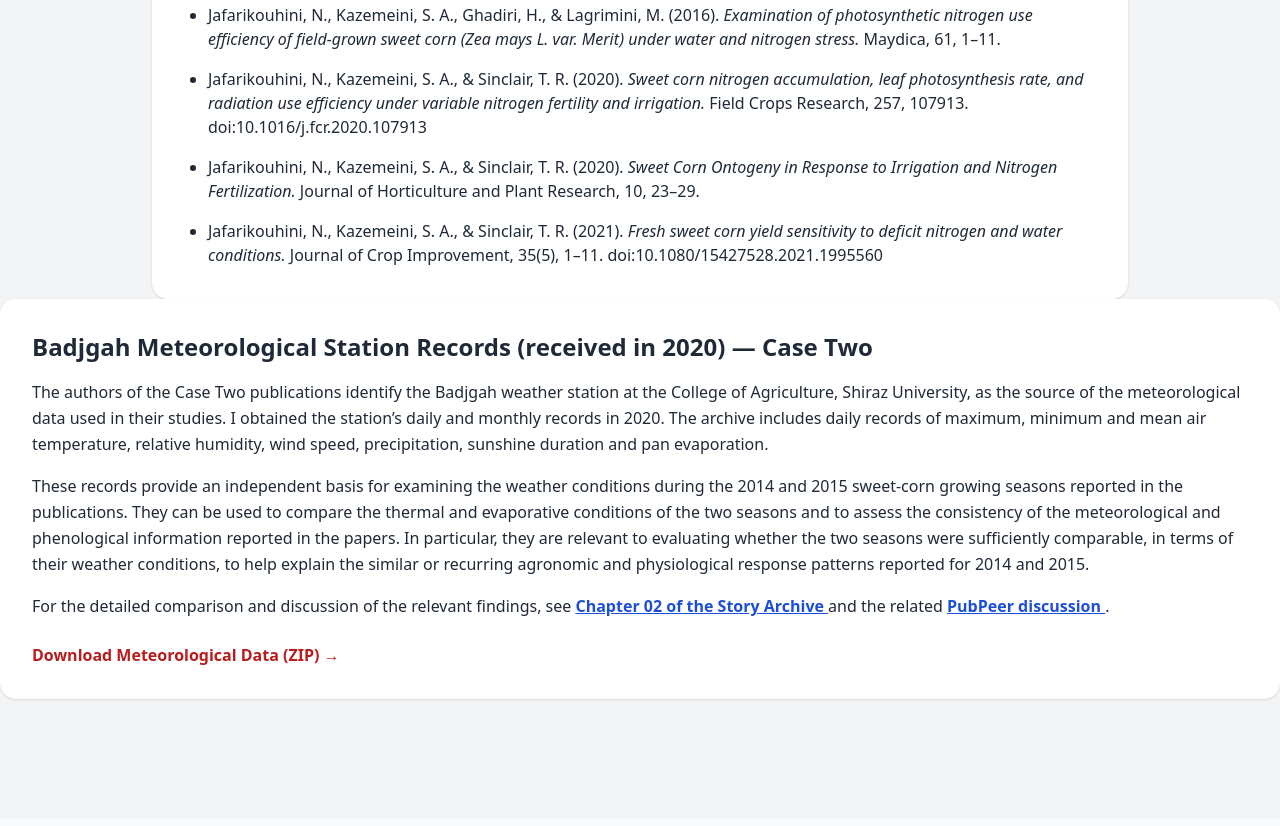
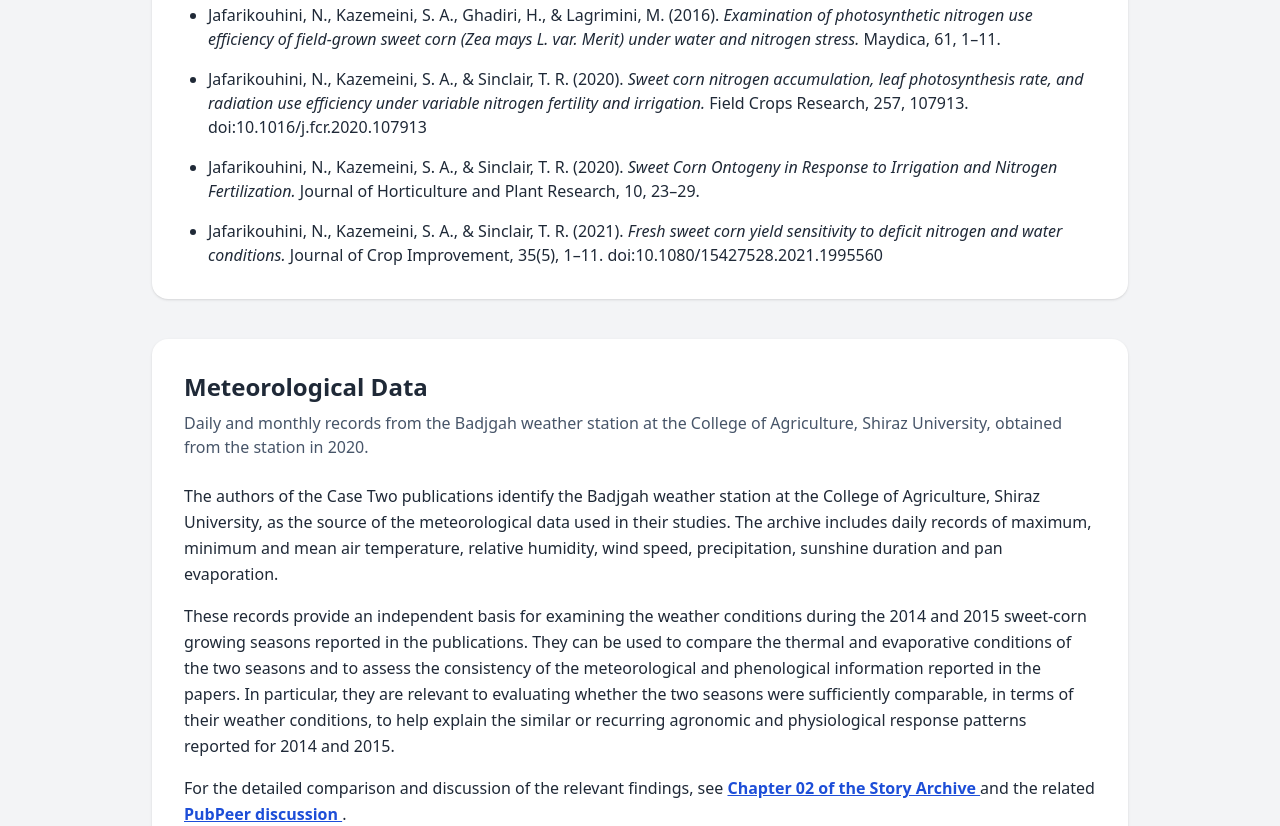
Before and after one commit to haqueshenas/lesson-one, a plain HTML site: page my-experience/index.html in a window 1280 px wide. Shown: the part 11174-12000 px from the top of the page. Drawn offline with nearby package versions, Linux system fonts and the light colour scheme.

Commit message:
Update index.html

```diff
--- a/my-experience/index.html
+++ b/my-experience/index.html
@@ -939,21 +939,22 @@ doi:10.1080/15427528.2021.1995560
 
 </div>
 
-</div>
-
-</div>
 
 
-<!-- BADJGAH METEOROLOGICAL STATION RECORDS -->
+<!-- BADJGAH METEOROLOGICAL DATA -->
 
-<div class="bg-white rounded-2xl shadow p-8 mb-10">
+<div class="bg-white rounded-2xl shadow p-8 mt-10">
 
-    <h3 class="text-2xl font-bold mb-4">
-        Badjgah Meteorological Station Records (received in 2020) — Case Two
+    <h3 class="text-2xl font-bold mb-2">
+        Meteorological Data
     </h3>
 
+    <p class="text-base text-slate-600 mb-6">
+        Daily and monthly records from the Badjgah weather station at the College of Agriculture, Shiraz University, obtained from the station in 2020.
+    </p>
+
     <p class="leading-relaxed">
-        The authors of the Case Two publications identify the Badjgah weather station at the College of Agriculture, Shiraz University, as the source of the meteorological data used in their studies. I obtained the station’s daily and monthly records in 2020. The archive includes daily records of maximum, minimum and mean air temperature, relative humidity, wind speed, precipitation, sunshine duration and pan evaporation.
+        The authors of the Case Two publications identify the Badjgah weather station at the College of Agriculture, Shiraz University, as the source of the meteorological data used in their studies. The archive includes daily records of maximum, minimum and mean air temperature, relative humidity, wind speed, precipitation, sunshine duration and pan evaporation.
     </p>
 
     <p class="mt-4 leading-relaxed">
@@ -985,7 +986,8 @@ doi:10.1080/15427528.2021.1995560
 
 </div>
 
-<!-- END OF BADJGAH METEOROLOGICAL STATION RECORDS -->
+<!-- END OF BADJGAH METEOROLOGICAL DATA -->
+
 
 </div>
 
```
